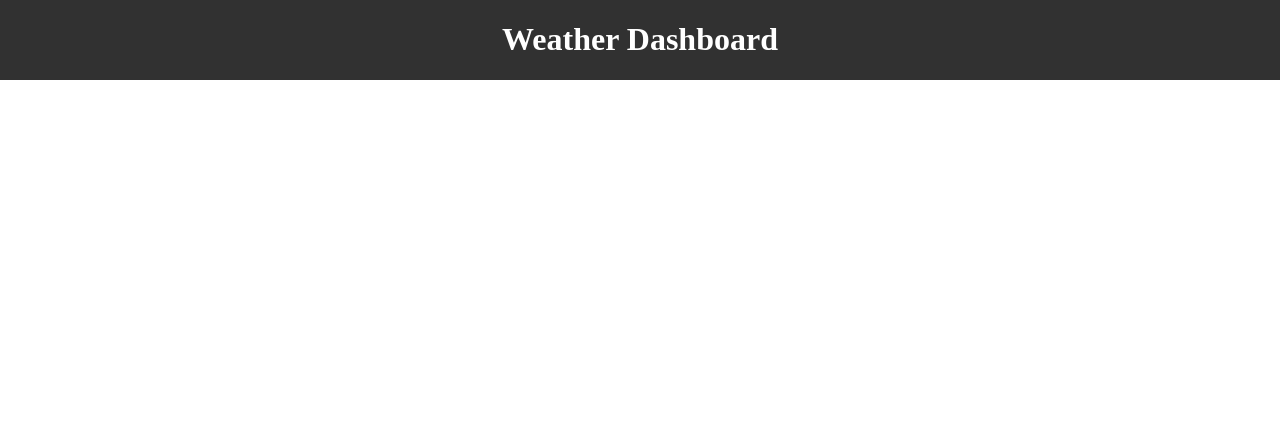
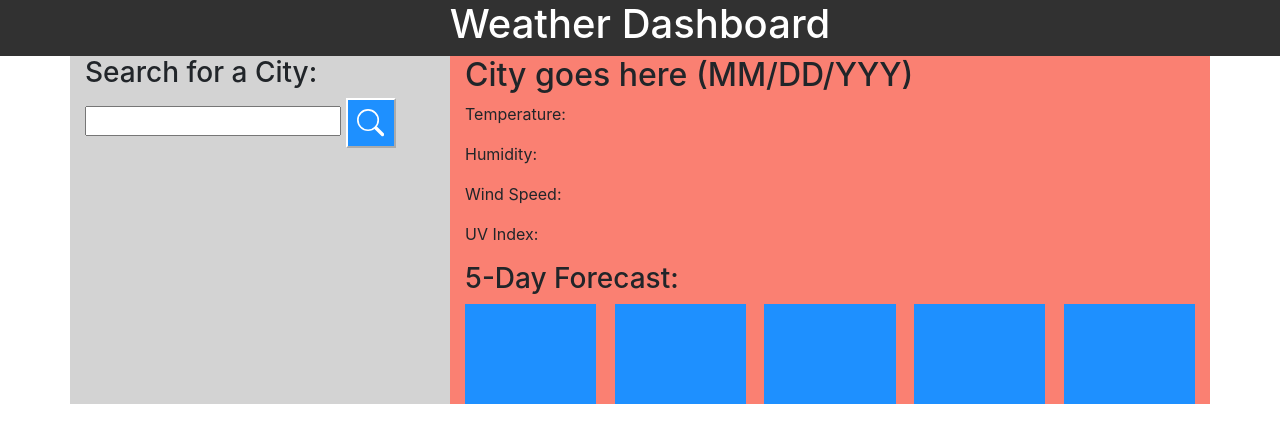
Before and after one commit to BrandonP321/weather-dashboard, a plain HTML site: page index.html in a window 1280 px wide. Drawn offline with nearby package versions, Linux system fonts and the light colour scheme.

Commit message:
created basic outline and styling for main content

```diff
--- a/index.html
+++ b/index.html
@@ -1,16 +1,92 @@
 <!DOCTYPE html>
 <html lang="en">
+
 <head>
     <meta charset="UTF-8">
     <meta name="viewport" content="width=device-width, initial-scale=1.0">
     <link rel='stylesheet' href='style.css'>
+    <link rel="stylesheet" href="https://stackpath.bootstrapcdn.com/bootstrap/4.5.2/css/bootstrap.min.css"
+        integrity="sha384-JcKb8q3iqJ61gNV9KGb8thSsNjpSL0n8PARn9HuZOnIxN0hoP+VmmDGMN5t9UJ0Z" crossorigin="anonymous">
     <title>Weather Dashboard</title>
 </head>
+
 <body>
     <header>
         <h1>Weather Dashboard</h1>
     </header>
+
+    <div class="container">
+
+        <!-- row 1 for all content -->
+        <div class="row">
+
+            <!-- col 1 for search bar/history -->
+            <div class="col-md-4 search-col">
+                <h3>Search for a City:</h3>
+                <form>
+                    <input type='text' class='city-input'>
+                    <button class='submit'>
+                        <svg viewBox="0 0 16 16" class="bi bi-search" fill="white" xmlns="http://www.w3.org/2000/svg">
+                            <path fill-rule="evenodd" d="M10.442 10.442a1 1 0 0 1 1.415 0l3.85 3.85a1 1 0 0 1-1.414 1.415l-3.85-3.85a1 1 0 0 1 0-1.415z"/>
+                            <path fill-rule="evenodd" d="M6.5 12a5.5 5.5 0 1 0 0-11 5.5 5.5 0 0 0 0 11zM13 6.5a6.5 6.5 0 1 1-13 0 6.5 6.5 0 0 1 13 0z"/>
+                          </svg>
+                    </button>
+                </form>
+
+                <div class='search-history'></div>
+            </div>
+
+            <!-- col 2 for weather data -->
+            <div class="col-md-8 data-col">
+
+                <!-- row 1 for basic data -->
+                <div class="row">
+
+                    <!-- col for entire row -->
+                    <div class="col-md-12">
+                        <div class='basic-data'>
+                            <h2 class='city-display'>City goes here (MM/DD/YYY)</h2>
+                            <p>Temperature: <span class='temp'></span></p>
+                            <p>Humidity: <span class='humidity'></span></p>
+                            <p>Wind Speed: <span class='wind-speed'></span></p>
+                            <p>UV Index: <span class='uv-index'></span></p>
+                        </div>
+                    </div>
+
+                </div>
+
+                <!-- row 2 for 5 day forecast text -->
+                <div class="row">
+
+                    <!-- col for entire row -->
+                    <div class="col-md-12">
+                        <h3>5-Day Forecast:</h3>
+
+                    </div>
+
+                </div>
+
+                <!-- row 3 for forecast blocks -->
+                <div class="row">
+
+                    <!-- col for entire row -->
+                    <div class='col-md-12'>
+                        <div class='forecast-box'>
+                            <div class='forecast-day'></div>
+                            <div class='forecast-day'></div>
+                            <div class='forecast-day'></div>
+                            <div class='forecast-day'></div>
+                            <div class='forecast-day'></div>
+                        </div>
+                    </div>
+                </div>
+            </div>
+        </div>
+
+    </div>
+
     <script src="https://ajax.googleapis.com/ajax/libs/d3js/6.1.1/d3.min.js"></script>
     <script type='text/javascript' src='script.js'></script>
 </body>
+
 </html>
--- a/style.css
+++ b/style.css
@@ -4,6 +4,7 @@ header {
     left: 0;
     margin: 0;
     width: 100%;
+    height: 7vh;
     background-color: rgb(49, 49, 49);
     color: white;
 }
@@ -11,3 +12,39 @@ header {
 h1 {
     text-align: center;
 }
+
+button {
+    background-color: dodgerblue;
+    height: 50px;
+    width: 50px;
+    border-color: white;
+}
+
+.container {
+    margin-top: 7vh;
+}
+
+.bi-search {
+    width: 80%;
+    height: 80%;
+}
+
+.search-col {
+    background-color: lightgray;
+}
+
+.data-col {
+    background-color: salmon;
+}
+
+.forecast-box {
+    display: flex;
+    width: 100%;
+    justify-content: space-between;
+}
+
+.forecast-day {
+    background-color: dodgerblue;
+    width: 18%;
+    height: 100px;
+}
```
